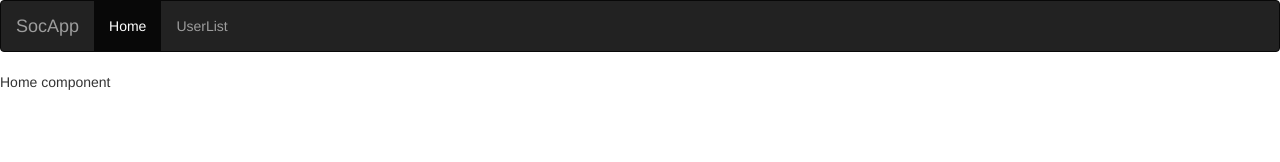
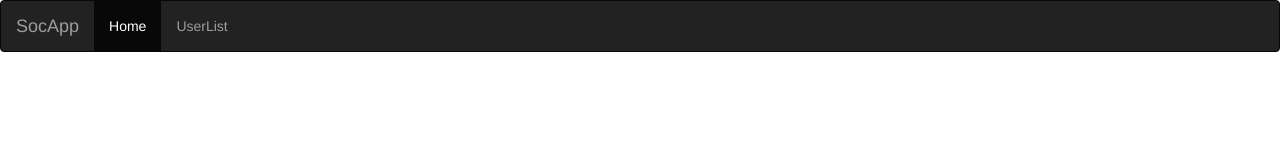
Before and after one commit to Fullycrazyma/soc-app, an Angular app in the folder soc-app-frontend/: page / in a window 1280 px wide. Shown: the top 162 px of the page. Built offline with nearby package versions, Linux system fonts and the light colour scheme.

Commit message:
FE. Removing unnecessary <p>

```diff
--- a/soc-app-frontend/src/app/home/home.component.html
+++ b/soc-app-frontend/src/app/home/home.component.html
@@ -9,5 +9,4 @@
     </ul>
   </div>
 </nav>
-<p>Home component</p>
 <router-outlet></router-outlet>
```
